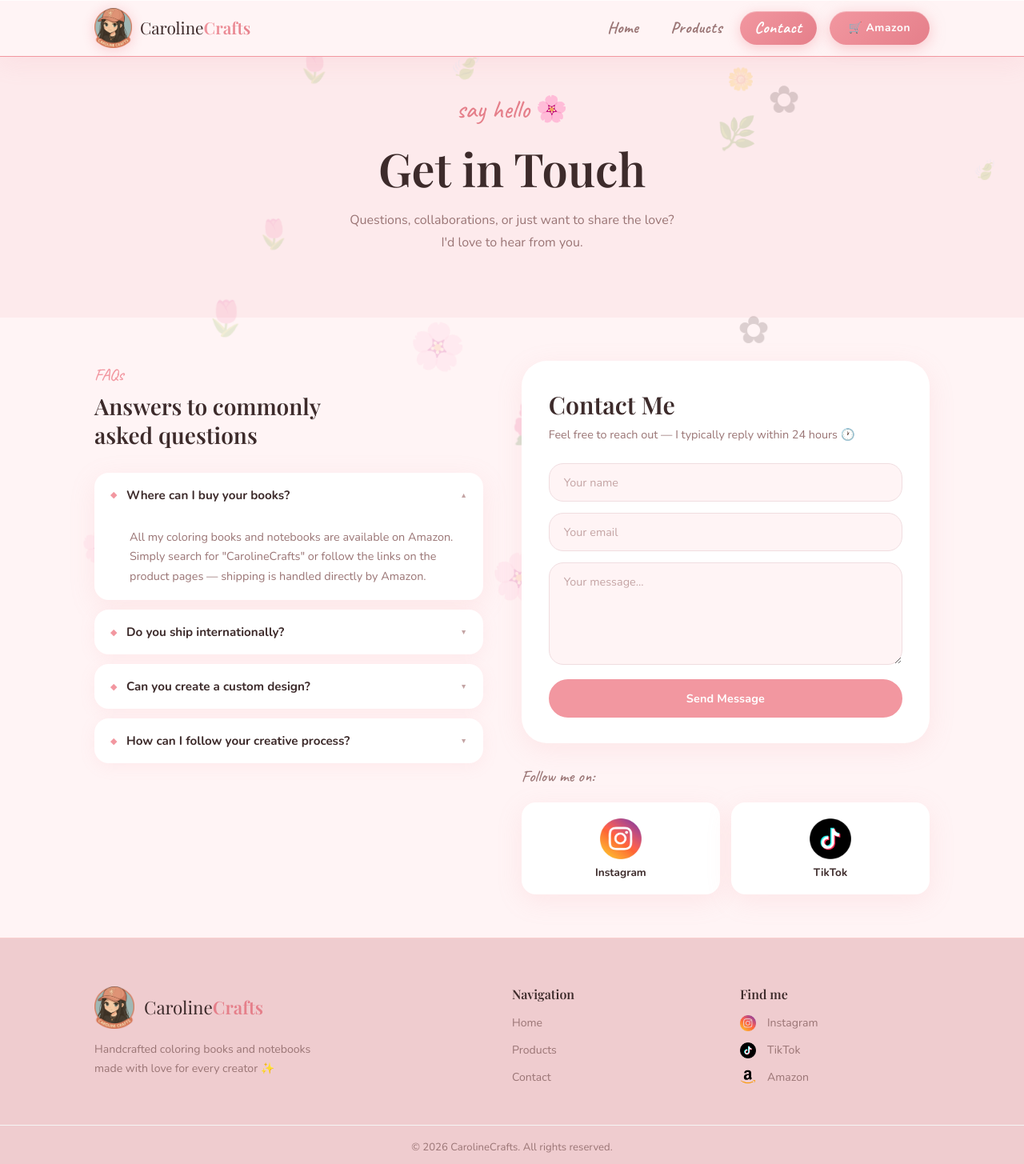
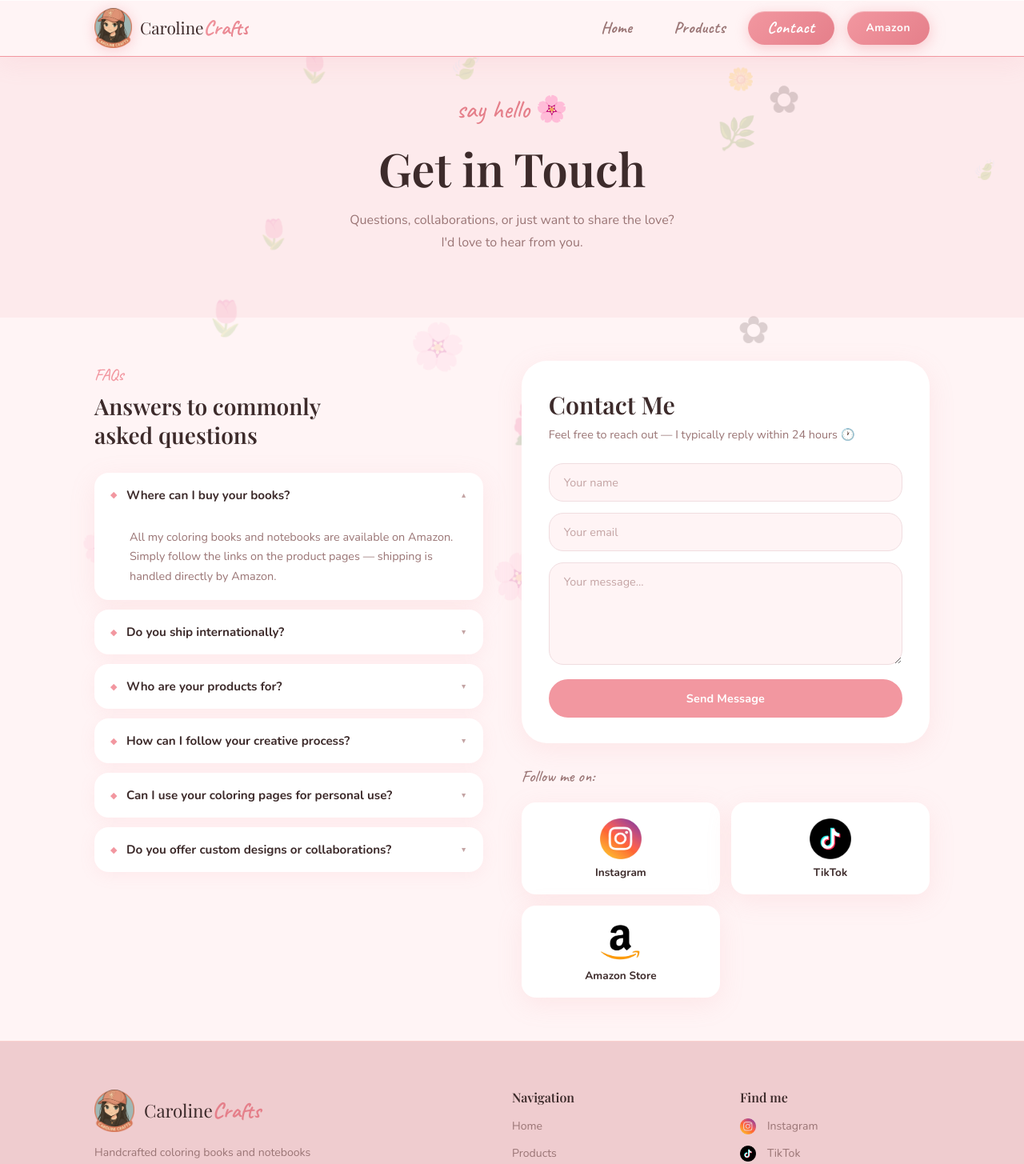
Before and after one commit to Vintaru37/caroline-crafts, a Vue app: page /contact in a window 1280 px wide. Shown: the top 1455 px of the page at 80% size. Built offline with nearby package versions, Linux system fonts and the light colour scheme; a web font is replaced by a local one.

Commit message:
Hook up links to social, update FAQ

```diff
--- a/src/components/AboutSection.vue
+++ b/src/components/AboutSection.vue
@@ -25,7 +25,6 @@ import aboutMeImg from "../assets/images/about-me2.png";
         <p class="about__body">
           Every page, every pattern – is a piece of my heart. I believe that
           coloring and handwriting are the most beautiful forms of relaxation.
-          🌿
         </p>
         <RouterLink to="/contact" class="btn btn-primary about__btn">
           Let's get to know each other
--- a/src/components/AmazonCtaSection.vue
+++ b/src/components/AmazonCtaSection.vue
@@ -21,7 +21,7 @@
 
       <div class="cta-banner__action">
         <a
-          href="https://www.amazon.com"
+          href="https://www.amazon.com/stores/Caroline-Crafts/author/B0FD432Q7J"
           target="_blank"
           rel="noopener noreferrer"
           class="cta-btn"
--- a/src/components/ColoringBookCard.vue
+++ b/src/components/ColoringBookCard.vue
@@ -40,7 +40,10 @@ const props = defineProps<{
 
       <a
         class="product-card__link"
-        :href="props.product.amazonUrl || 'https://www.amazon.com'"
+        :href="
+          props.product.amazonUrl ||
+          'https://www.amazon.com/stores/Caroline-Crafts/author/B0FD432Q7J'
+        "
         target="_blank"
         rel="noopener noreferrer"
       >
--- a/src/components/FooterBar.vue
+++ b/src/components/FooterBar.vue
@@ -16,7 +16,7 @@ import amazonImg from "../assets/images/amazon-icon.png";
             alt="CarolineCrafts logo"
             class="footer__logo-img"
           />
-          Caroline<strong>Crafts</strong>
+          Caroline<strong class="footer__logo-accent">Crafts</strong>
         </div>
         <p class="footer__tagline">
           Handcrafted coloring books and notebooks<br />
@@ -34,7 +34,7 @@ import amazonImg from "../assets/images/amazon-icon.png";
       <div class="footer__col">
         <h4 class="footer__heading">Find me</h4>
         <a
-          href="https://www.instagram.com"
+          href="https://www.instagram.com/itscarolinecrafts"
           target="_blank"
           rel="noopener noreferrer"
           class="footer__social"
@@ -47,7 +47,7 @@ import amazonImg from "../assets/images/amazon-icon.png";
           Instagram
         </a>
         <a
-          href="https://www.tiktok.com"
+          href="https://www.tiktok.com/@itscarolinecrafts"
           target="_blank"
           rel="noopener noreferrer"
           class="footer__social"
@@ -56,7 +56,7 @@ import amazonImg from "../assets/images/amazon-icon.png";
           TikTok
         </a>
         <a
-          href="https://www.amazon.com"
+          href="https://www.amazon.com/stores/Caroline-Crafts/author/B0FD432Q7J"
           target="_blank"
           rel="noopener noreferrer"
           class="footer__social"
@@ -102,6 +102,11 @@ import amazonImg from "../assets/images/amazon-icon.png";
   font-family: var(--font-heading);
   font-size: 1.4rem;
   color: var(--dark);
+}
+
+.footer__logo-accent {
+  font-family: var(--font-accent);
+  font-size: 1.7rem;
 }
 
 .footer__logo-img {
--- a/src/components/NavBar.vue
+++ b/src/components/NavBar.vue
@@ -44,12 +44,12 @@ function closeMenu() {
           {{ link.label }}
         </RouterLink>
         <a
-          href="https://www.amazon.com"
+          href="https://www.amazon.com/stores/Caroline-Crafts/author/B0FD432Q7J"
           target="_blank"
           rel="noopener noreferrer"
           class="btn btn-primary navbar__cta"
         >
-          🛒 Amazon
+          Amazon
         </a>
       </nav>
 
@@ -78,13 +78,13 @@ function closeMenu() {
           {{ link.label }}
         </RouterLink>
         <a
-          href="https://www.amazon.com"
+          href="https://www.amazon.com/stores/Caroline-Crafts/author/B0FD432Q7J"
           target="_blank"
           rel="noopener noreferrer"
           class="btn btn-primary navbar__mobile-cta"
           @click="closeMenu"
         >
-          🛒 Amazon
+          Amazon
         </a>
       </nav>
     </Transition>
@@ -124,13 +124,12 @@ function closeMenu() {
   transition:
     opacity var(--transition),
     transform var(--transition);
-  /* font-weight: bold; */
 }
 
-/* .navbar__logo-accent {
+.navbar__logo-accent {
   font-family: var(--font-accent);
   font-size: 1.6rem;
-} */
+}
 
 .navbar__logo:hover {
   opacity: 0.85;
@@ -162,7 +161,7 @@ function closeMenu() {
 
 .navbar__link {
   position: relative;
-  padding: 4px 18px;
+  padding: 4px 24px;
   border-radius: 50px;
   font-size: 1.25rem;
   font-weight: 700;
--- a/src/components/NotebookCard.vue
+++ b/src/components/NotebookCard.vue
@@ -47,7 +47,10 @@ const props = defineProps<{
 
       <a
         class="product-card__link"
-        :href="props.product.amazonUrl || 'https://www.amazon.com'"
+        :href="
+          props.product.amazonUrl ||
+          'https://www.amazon.com/stores/Caroline-Crafts/author/B0FD432Q7J'
+        "
         target="_blank"
         rel="noopener noreferrer"
       >
--- a/src/components/SocialSection.vue
+++ b/src/components/SocialSection.vue
@@ -15,7 +15,7 @@ import tiktokIcon from "../assets/images/tiktok-icon.png";
 
       <div class="social-cards">
         <a
-          href="https://www.instagram.com"
+          href="https://www.instagram.com/itscarolinecrafts"
           target="_blank"
           rel="noopener noreferrer"
           class="social-card social-card--ig"
@@ -25,13 +25,13 @@ import tiktokIcon from "../assets/images/tiktok-icon.png";
           </div>
           <div class="social-card__body">
             <strong>Instagram</strong>
-            <span>@carolinecrafts</span>
+            <span>@itscarolinecrafts</span>
           </div>
           <span class="social-card__arrow">→</span>
         </a>
 
         <a
-          href="https://www.tiktok.com"
+          href="https://www.tiktok.com/@itscarolinecrafts"
           target="_blank"
           rel="noopener noreferrer"
           class="social-card social-card--tt"
@@ -41,7 +41,7 @@ import tiktokIcon from "../assets/images/tiktok-icon.png";
           </div>
           <div class="social-card__body">
             <strong>TikTok</strong>
-            <span>@carolinecrafts</span>
+            <span>@itscarolinecrafts</span>
           </div>
           <span class="social-card__arrow">→</span>
         </a>
--- a/src/views/ContactView.vue
+++ b/src/views/ContactView.vue
@@ -5,6 +5,7 @@ import FloatingDecor from "../components/FloatingDecor.vue";
 import { useReveal } from "../composables/useReveal";
 import instagramIcon from "../assets/images/instagram-icon.png";
 import tiktokIcon from "../assets/images/tiktok-icon.png";
+import amazonIcon from "../assets/images/amazon-icon.png";
 
 useReveal();
 
@@ -14,19 +15,27 @@ useReveal();
 const faqs = [
   {
     q: "Where can I buy your books?",
-    a: 'All my coloring books and notebooks are available on Amazon. Simply search for "CarolineCrafts" or follow the links on the product pages — shipping is handled directly by Amazon.',
+    a: "All my coloring books and notebooks are available on Amazon. Simply follow the links on the product pages — shipping is handled directly by Amazon.",
   },
   {
     q: "Do you ship internationally?",
     a: "Yes! Because my books are printed and shipped through Amazon KDP, they are available worldwide wherever Amazon operates. Delivery times and costs depend on your location.",
   },
   {
-    q: "Can you create a custom design?",
-    a: "I occasionally take on custom commissions for coloring books and themed notebooks. Send me a message with your idea and I'll let you know about availability and pricing.",
+    q: "Who are your products for?",
+    a: "My products are designed for anyone who enjoys creativity, relaxation, organization, or simply taking a mindful break during a busy day.",
   },
   {
     q: "How can I follow your creative process?",
-    a: "I share behind-the-scenes timelapse videos, new design previews, and sneak peeks on Instagram and TikTok. Follow @carolinecrafts to stay updated on every new release!",
+    a: "I share timelapse videos, and sneak peeks on Instagram and TikTok. Follow @itscarolinecrafts to stay updated on every new release!",
+  },
+  {
+    q: "Can I use your coloring pages for personal use?",
+    a: "Yes! All coloring pages are for personal use only. However, they may not be reproduced, distributed, or used commercially without permission.",
+  },
+  {
+    q: "Do you offer custom designs or collaborations?",
+    a: "At this time, I do not offer custom design services.",
   },
 ];
 
@@ -175,7 +184,7 @@ async function handleSubmit() {
             <div class="social-cards">
               <!-- Instagram -->
               <a
-                href="https://www.instagram.com"
+                href="https://www.instagram.com/itscarolinecrafts"
                 target="_blank"
                 rel="noopener"
                 class="social-card"
@@ -188,7 +197,7 @@ async function handleSubmit() {
 
               <!-- TikTok -->
               <a
-                href="https://www.tiktok.com"
+                href="https://www.tiktok.com/@itscarolinecrafts"
                 target="_blank"
                 rel="noopener"
                 class="social-card"
@@ -197,6 +206,19 @@ async function handleSubmit() {
                   <img :src="tiktokIcon" alt="TikTok" />
                 </div>
                 <span class="social-card__name">TikTok</span>
+              </a>
+
+              <!-- Amazon -->
+              <a
+                href="https://www.amazon.com/stores/Caroline-Crafts/author/B0FD432Q7J"
+                target="_blank"
+                rel="noopener noreferrer"
+                class="social-card"
+              >
+                <div class="social-card__icon">
+                  <img :src="amazonIcon" alt="Amazon" />
+                </div>
+                <span class="social-card__name">Amazon Store</span>
               </a>
             </div>
           </div>
@@ -307,7 +329,7 @@ async function handleSubmit() {
 }
 
 .faq-item__btn:hover {
-  background: var(--lime-light);
+  background: #ffd8cc;
 }
 
 .faq-item__diamond {
```
Also changed, not shown: src/components/CategoriesSection.vue (+7 -7 lines).
